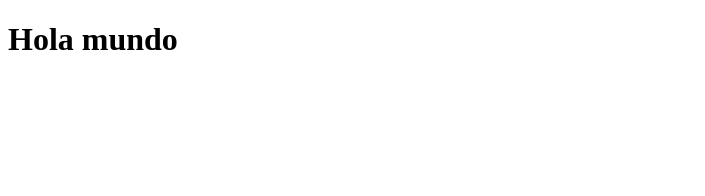
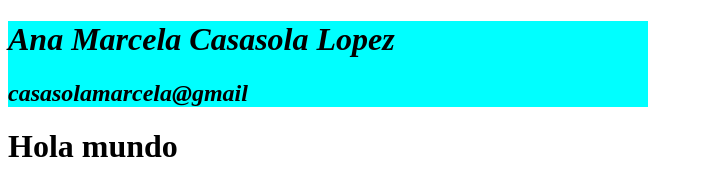
Before and after one commit to Israel2709/7ageneracion, a plain HTML site: page github_class/index.html in a window 1280 px wide. Shown: the whole page, without its empty margins (0-705 px from the left). Drawn offline with Linux system fonts and the light colour scheme.

Commit message:
https://github.com/Israel2709/7ageneracion.git

```diff
--- a/github_class/index.html
+++ b/github_class/index.html
@@ -3,8 +3,15 @@
 <head>
     <meta charset="UTF-8">
     <meta name="viewport" content="width=device-width, initial-scale=1.0">
+
     <title>Document</title>
 </head>
+<div style="width: 50vw; background-color: aqua; font-style: oblique; padding: initial;">
+
+    <h1>Ana Marcela Casasola Lopez</h1>
+    <h2>casasolamarcela@gmail</h2>
+
+</div>
 <body>
     <h1>Hola mundo</h1>
 </body>
```
Also changed, not shown: styles.css (added).
